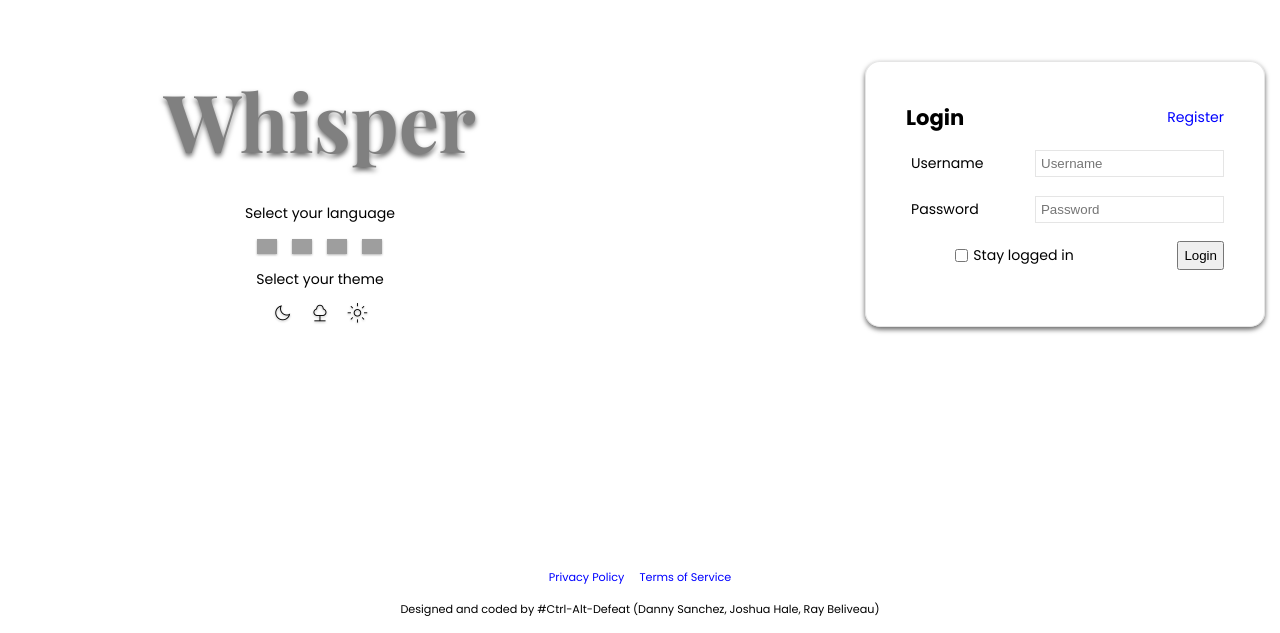
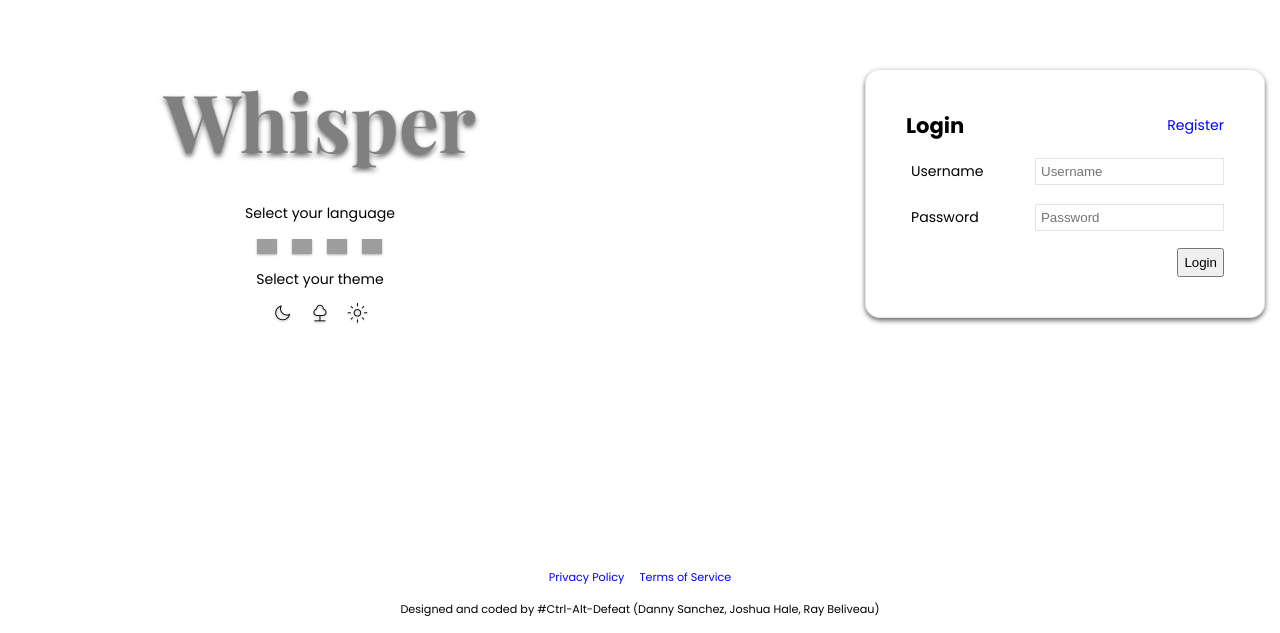
Before and after one commit to Sulxy/Name-Pending, a React (Vite) app in the folder client/: page / in a window 1280 px wide. Shown: the part 167-800 px from the top of the page. Built offline with nearby package versions, Linux system fonts and the light colour scheme; grey boxes are pictures that could not be loaded; a web font is replaced by a local one.

Commit message:
Remove checkbox from login form
The checkbox input within the login form has been removed along with its accompanying label. The error message div was moved up to replace the previous checkbox position, providing clearer error messages to the users.

```diff
--- a/client/src/components/user/Login.jsx
+++ b/client/src/components/user/Login.jsx
@@ -85,12 +85,9 @@ export default function LoginPage() {
 					       placeholder={t('login.password')}/>
 				</div>
 				<div className="form__row login-form__row--checkbox">
-					<input className="form__input form__input--checkbox" type="checkbox" name="checkbox" id="checkbox"/>
-					<label className="form__label form__label--checkbox"
-					       htmlFor="checkbox">{t('login.checkbox')}</label>
+					<div className="form__message form__message--error">{err}</div>
 					<button className="form__button form__button--submit" type="submit">{t('login.button')}</button>
 				</div>
-				<div className="form__message form__message--error">{err}</div>
 			</form>
 		</>
 	);
```
